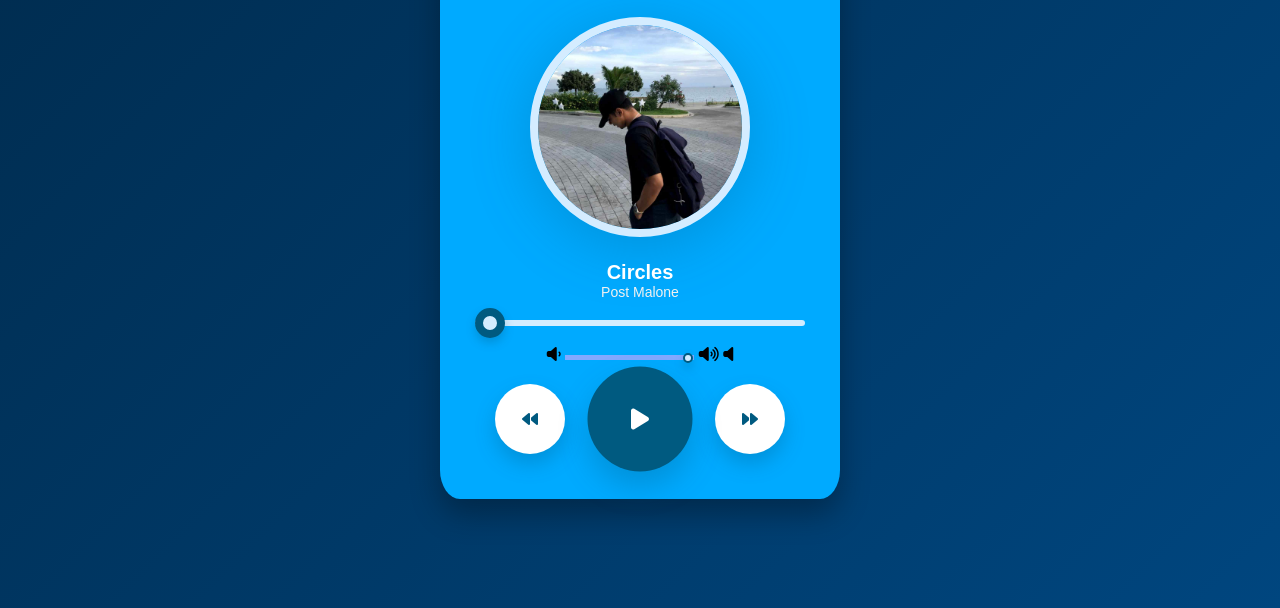
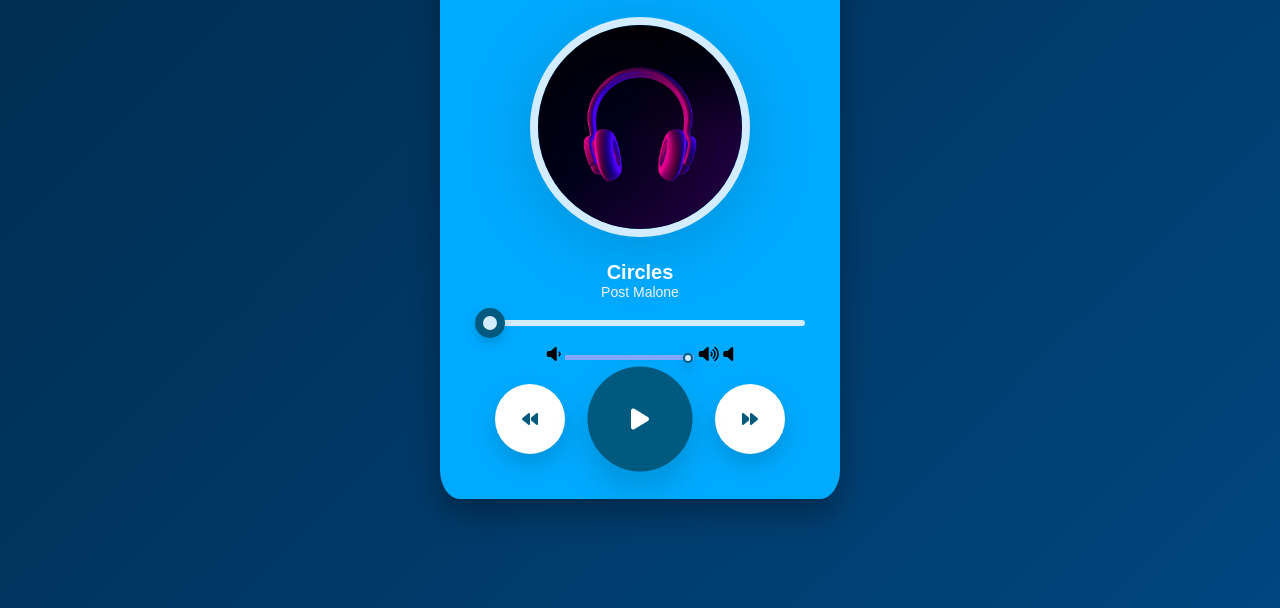
Before and after one commit to Ematttt/mp3website, a plain HTML site: page MP3 WEBSITE/index.html in a window 1280 px wide. Shown: the part 192-800 px from the top of the page. Drawn offline with Linux system fonts and the light colour scheme.

Commit message:
Update index.html

```diff
--- a/MP3 WEBSITE/index.html
+++ b/MP3 WEBSITE/index.html
@@ -14,7 +14,7 @@
     <div class="container">
         <div class="music-player">
             <h1 class="title">🎧Ematify</h1>
-            <img src="picmp3.jpg" id="musicImg" class="music-img">
+            <img src="pic3.avif" id="musicImg" class="music-img">
             <div id="trackInfo">
                 <h1 id="trackTitle">Circles</h1>
                 <p id="trackArtist">Post Malone</p>
```
